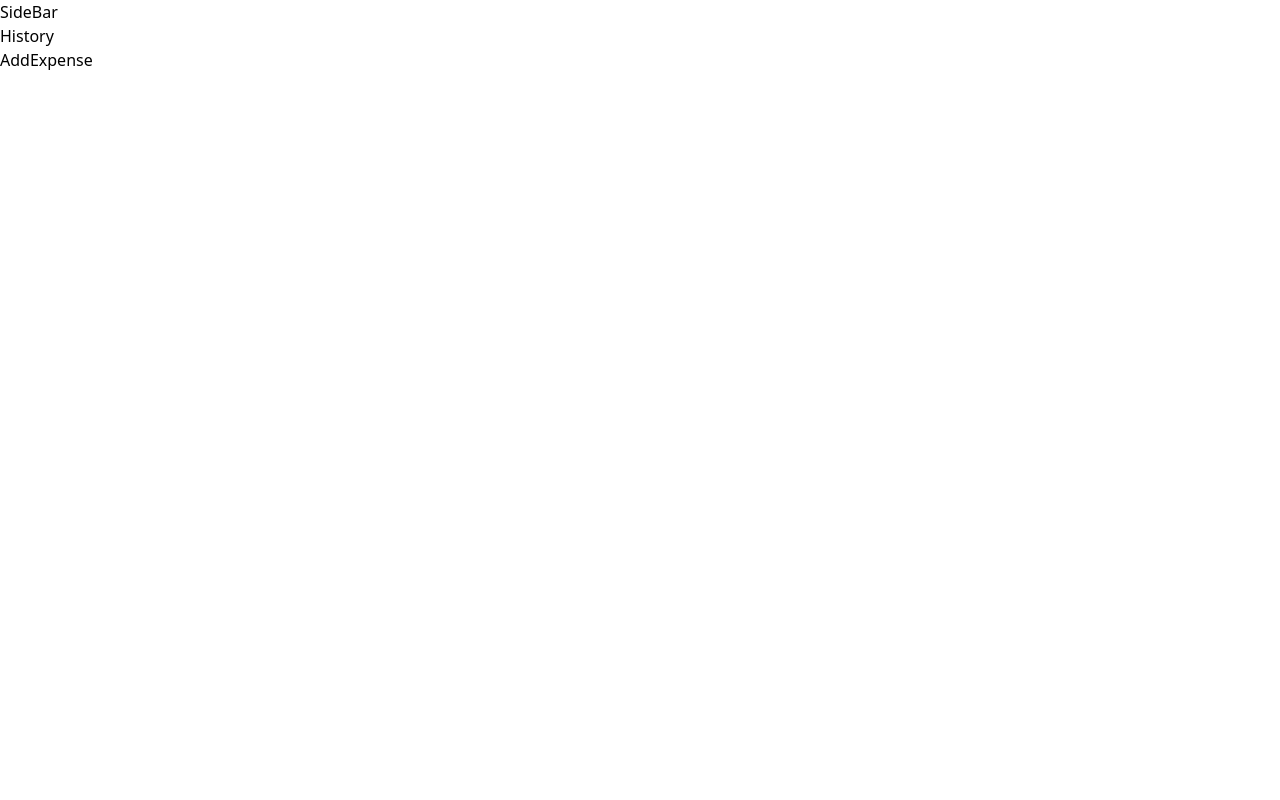
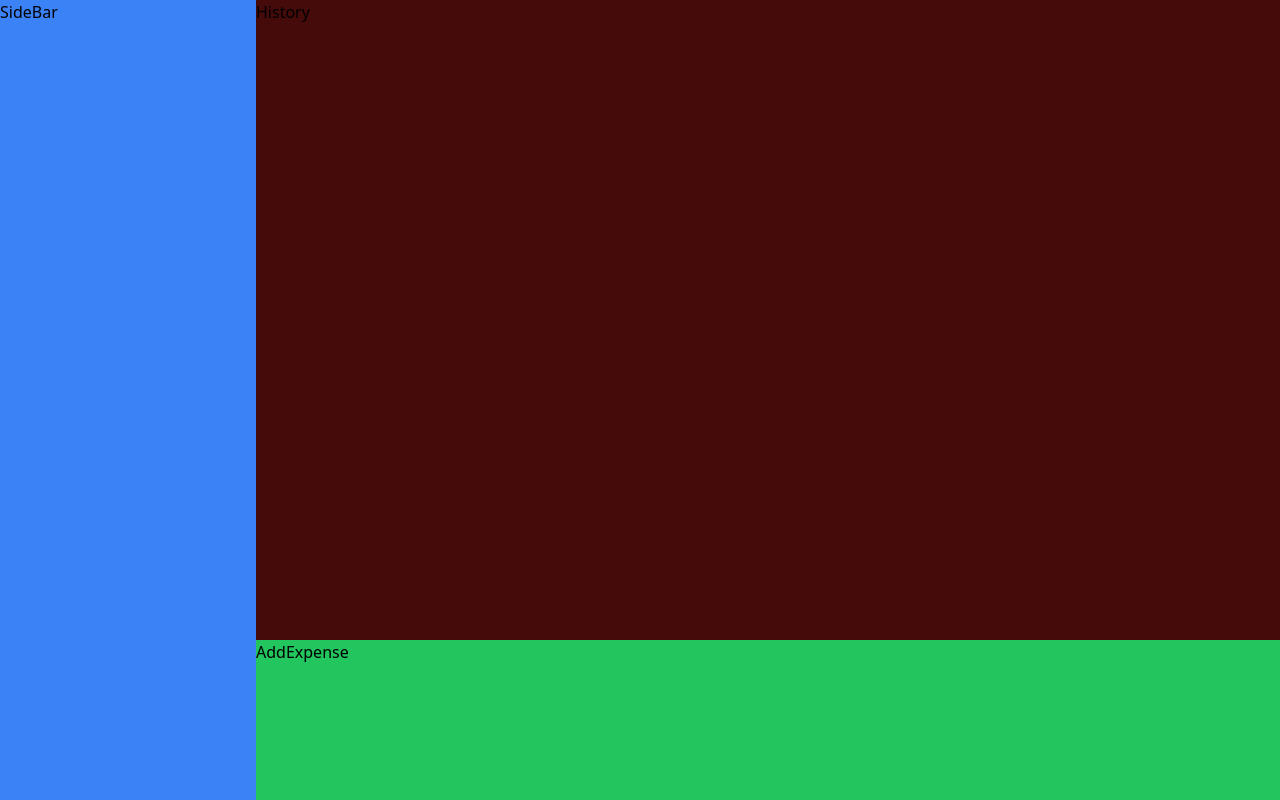
Before and after one commit to IsmayelAlam/practice_react, a React (Create React App) app in the folder expense_tracker/: page / in a window 1280 px wide. Built offline with nearby package versions, Linux system fonts and the light colour scheme.

Commit message:
add base layout

```diff
--- a/expense_tracker/src/App.js
+++ b/expense_tracker/src/App.js
@@ -4,7 +4,7 @@ import SideBar from "./Components/SideBar";
 
 function App() {
   return (
-    <div>
+    <div className="bg-slate-500 h-screen w-screen grid grid-cols-5 grid-rows-5 auto-cols-max auto-rows-auto">
       <SideBar />
       <History />
       <AddExpense />
--- a/expense_tracker/src/Components/AddExpense.js
+++ b/expense_tracker/src/Components/AddExpense.js
@@ -1,3 +1,3 @@
 export default function AddExpense() {
-  return <div>AddExpense</div>;
+  return <div className=" bg-green-500 col-start-2 col-end-6">AddExpense</div>;
 }
--- a/expense_tracker/src/Components/History.js
+++ b/expense_tracker/src/Components/History.js
@@ -1,3 +1,7 @@
 export default function History() {
-  return <div>History</div>;
+  return (
+    <div className="col-start-2 col-end-6 row-start-1 row-end-5 bg-red-950 overflow-y-scroll">
+      History
+    </div>
+  );
 }
--- a/expense_tracker/src/Components/SideBar.js
+++ b/expense_tracker/src/Components/SideBar.js
@@ -1,3 +1,3 @@
 export default function SideBar() {
-  return <div>SideBar</div>;
+  return <div className="bg-blue-500 row-span-full">SideBar</div>;
 }
```
